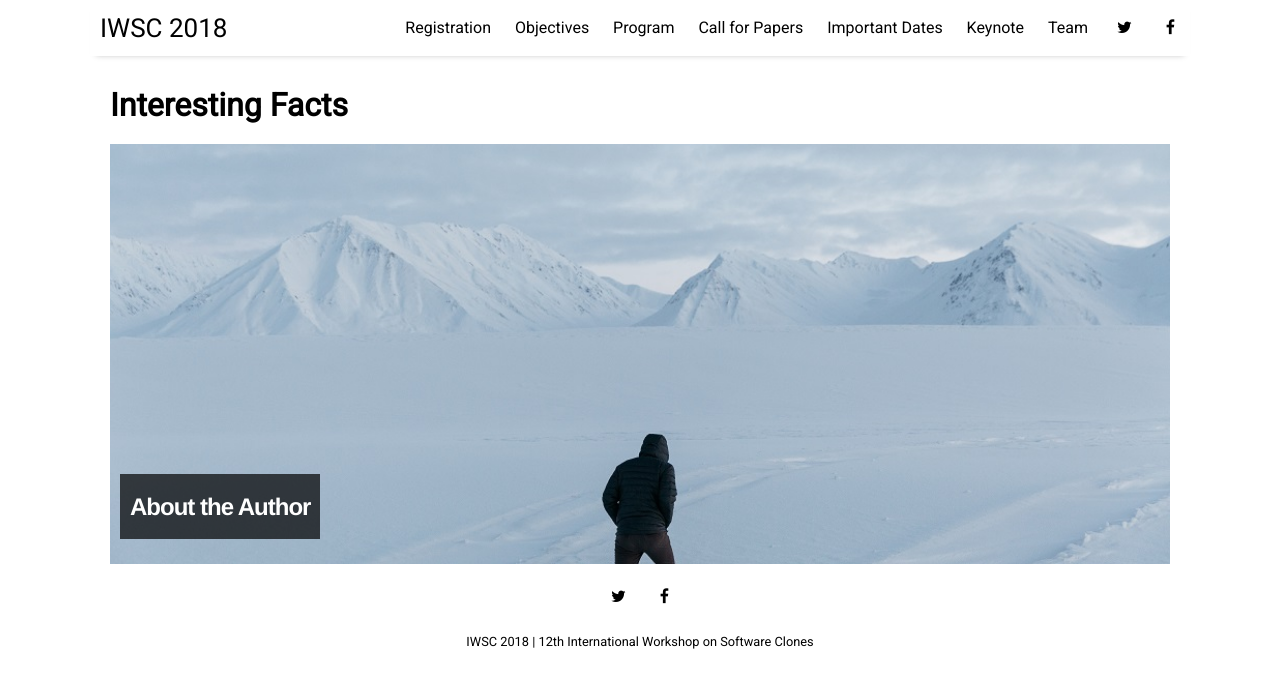
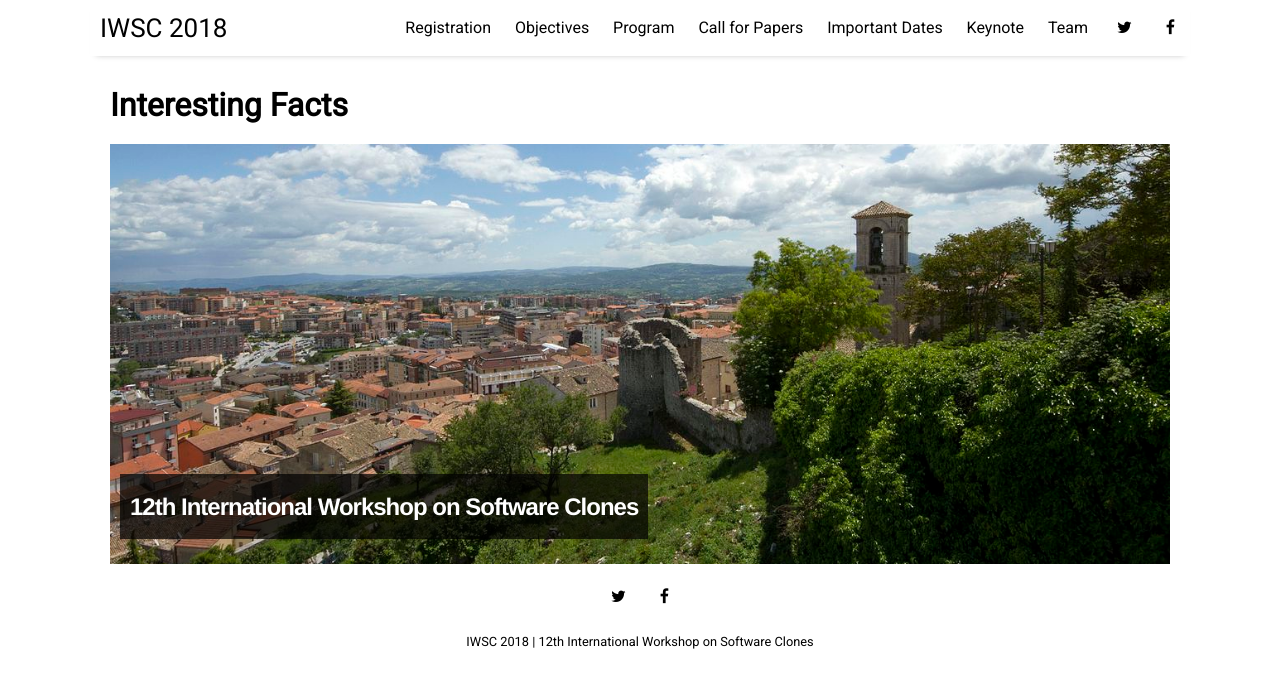
Before and after one commit to iwsc2019/iwsc2019.github.io, a Jekyll site: the page built from pages/registration.html, in a window 1280 px wide. Shown: the top 688 px of the page. Built offline with Jekyll 4.4.1, drawn with Linux system fonts in a browser that asks for light colours; nearby versions of some CDN libraries.

Commit message:
Updated bg image: first page

```diff
--- a/_data/authors.yml
+++ b/_data/authors.yml
@@ -1,3 +1,3 @@
 primary:
-  name: "Paul Le"
+  name: "Chaiyong Ragkhitwetsagul"
 #  twitter: paululele
--- a/pages/registration.html
+++ b/pages/registration.html
@@ -3,9 +3,12 @@ layout: page
 title: Interesting Facts
 ---
 {% for post in site.categories.facts %}
-  <a href="{{ site.github.url }}{{ post.url }}">
+  <!-- <a href="{{ site.github.url }}{{ post.url }}">
     <div class="featured-posts" {% if post.image.feature %}style="background-image:url({{ site.github.url }}/assets/img/{{ post.image.feature }})"{% endif %}>
       <h2><span>{{ post.title }}</span></h2>
     </div>
-  </a>
+  </a> -->
+  <div class="featured-posts" style="background-image:url({{ site.github.url }}/assets/img/campobasso.jpg">
+    <h2><span>12th International Workshop on Software Clones</span></h2>
+  </div>
 {% endfor %}
```
Also changed, not shown: assets/img/campobasso.jpg (added).
